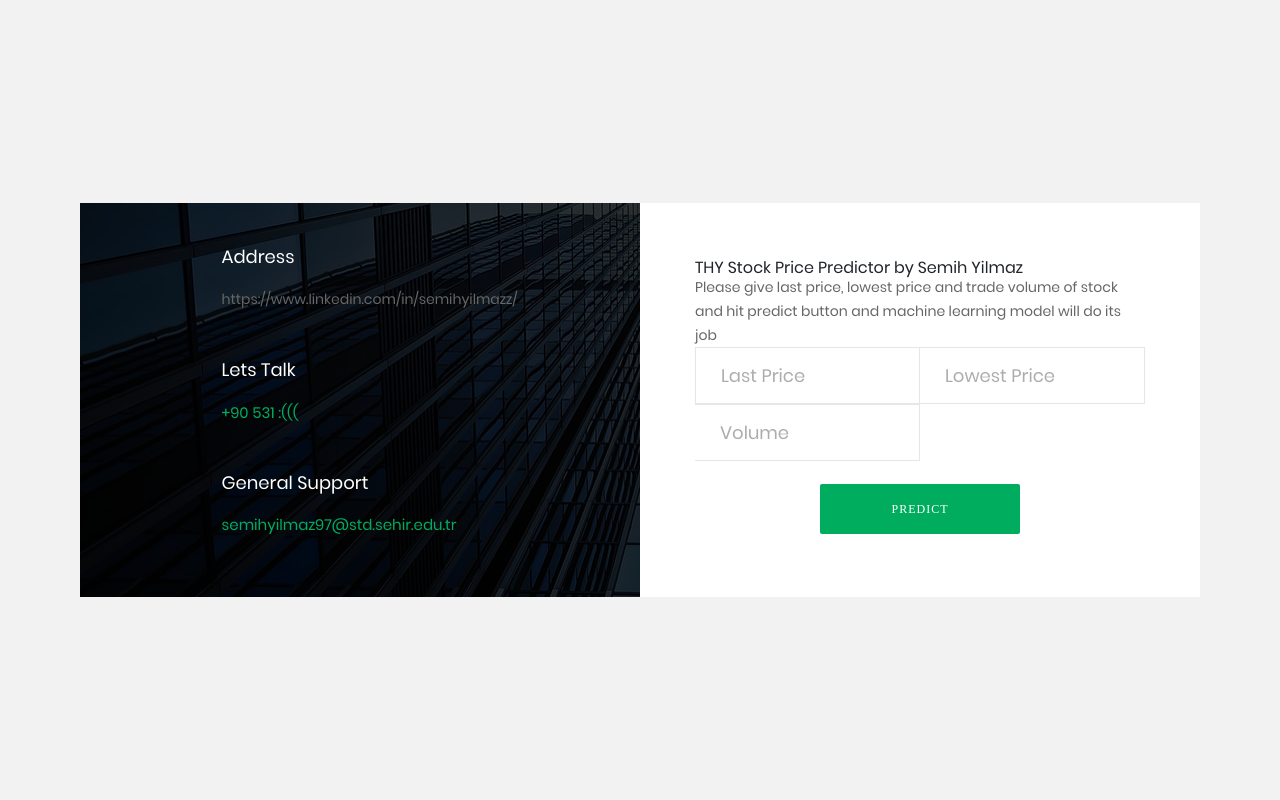
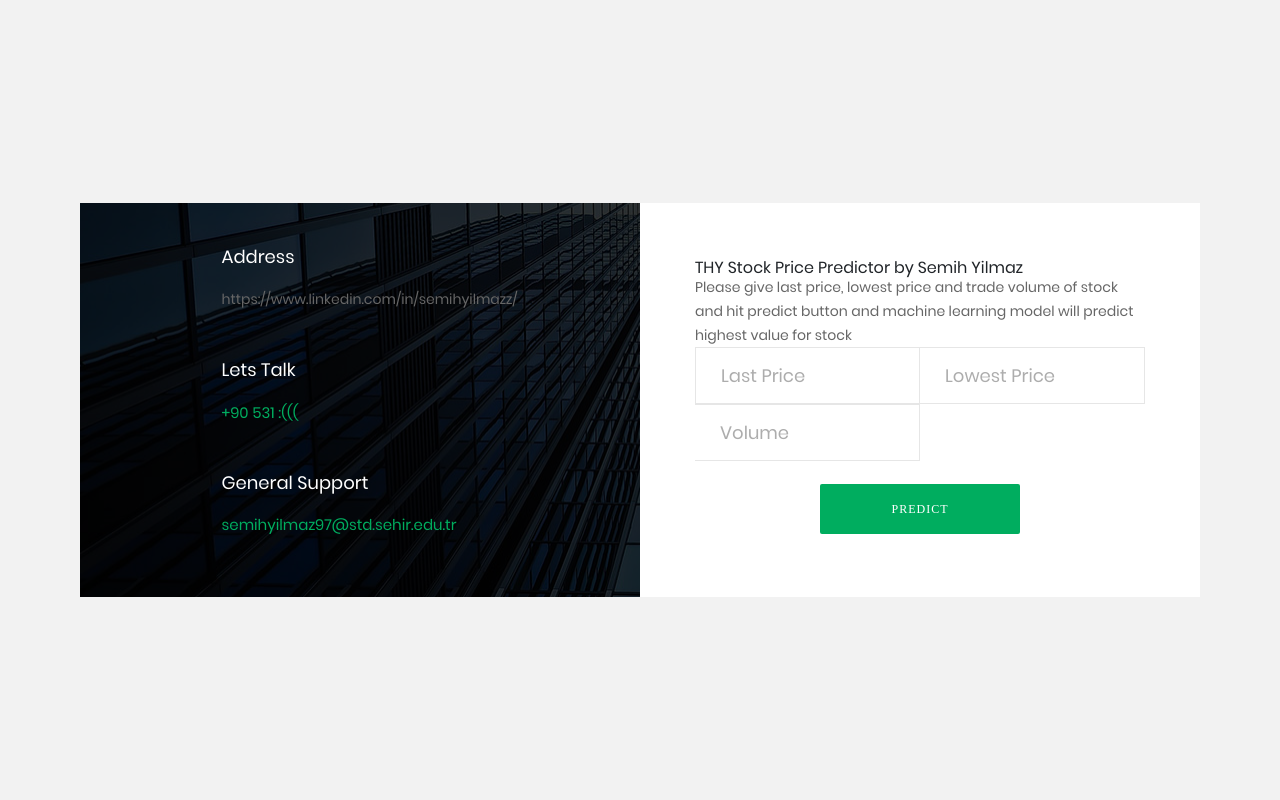
Before and after one commit to semihyilmazdata/git_test, a Flask app: page / in a window 1280 px wide. Run offline with Flask 2, Linux system fonts and the light colour scheme; parts of the project's set-up code (start-up, migrations or seed data) failed here and were passed over; some libraries are stand-ins or nearby versions; some web fonts are replaced.

Commit message:
Update index.html

```diff
--- a/templates/index.html
+++ b/templates/index.html
@@ -36,7 +36,7 @@
 
                 <h6> THY Stock Price Predictor by Semih Yilmaz </h6>
 
-                <p> Please give last price, lowest price and trade volume of stock and hit predict button and machine learning model will do its job </p>
+                <p> Please give last price, lowest price and trade volume of stock and hit predict button and machine learning model will predict highest value for stock </p>
 
 				<div class="wrap-input100 rs1-wrap-input100 validate-input" data-validate="Type first name">
 					<input id="first-name" class="input100" type="text" name="last-price" placeholder="Last Price">
```
